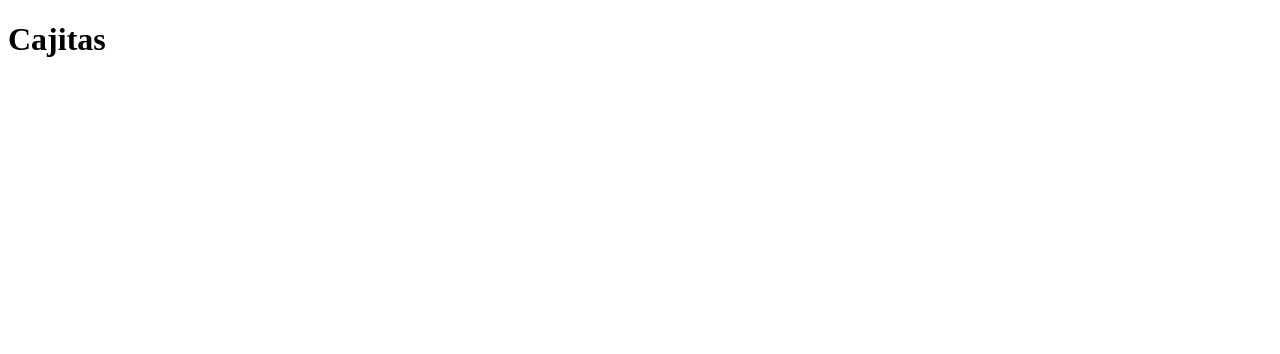
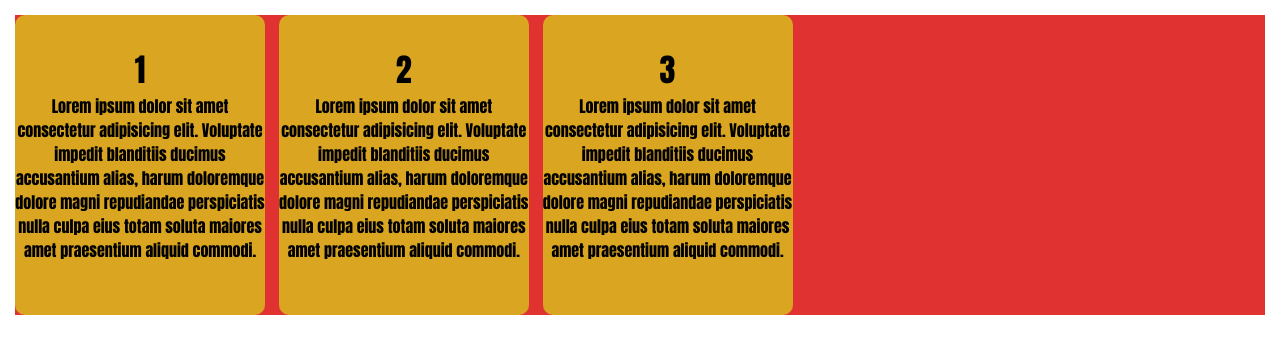
Before and after one commit to DamianCOropeza/proyecto-final, a plain HTML site: page cajitas.html in a window 1280 px wide. Drawn offline with Linux system fonts and the light colour scheme.

Commit message:
estado actual de lorem

```diff
--- a/cajitas.html
+++ b/cajitas.html
@@ -3,11 +3,31 @@
 <head>
     <meta charset="UTF-8">
     <meta name="viewport" content="width=, initial-scale=1.0">
-    <title>Document</title>
+    <title>Cajitas</title>
+    <link rel="stylesheet" href="./styles/cajitas.css">
 </head>
 <body>
     <div>
-        <h1>Cajitas</h1>
+        <main class="cajitas-main">
+            <div class="cajita">
+                <h1>1</h1>
+                <span>
+                    Lorem ipsum dolor sit amet consectetur adipisicing elit. Voluptate impedit blanditiis ducimus accusantium alias, harum doloremque dolore magni repudiandae perspiciatis nulla culpa eius totam soluta maiores amet praesentium aliquid commodi.
+                </span>
+            </div>
+            <div class="cajita">
+                <h1>2</h1>
+                <span>
+                    Lorem ipsum dolor sit amet consectetur adipisicing elit. Voluptate impedit blanditiis ducimus accusantium alias, harum doloremque dolore magni repudiandae perspiciatis nulla culpa eius totam soluta maiores amet praesentium aliquid commodi.
+                </span>
+            </div>
+            <div class="cajita">
+                <h1>3</h1>
+                <span>
+                    Lorem ipsum dolor sit amet consectetur adipisicing elit. Voluptate impedit blanditiis ducimus accusantium alias, harum doloremque dolore magni repudiandae perspiciatis nulla culpa eius totam soluta maiores amet praesentium aliquid commodi.
+                </span>
+        </div>
+        </main>
     </div>
 </body>
 </html>
--- /dev/null
+++ b/styles/cajitas.css
@@ -0,0 +1,20 @@
+* {
+    font-family: Impact, Haettenschweiler, 'Arial Narrow Bold', sans-serif;
+    margin: 0;
+    box-sizing: border-box;
+}
+.cajitas-main{
+    margin: 15px;
+    background-color: rgb(225, 50, 50);
+}
+.cajita{
+    display: inline-block;
+    width: 250px;
+    height: 300px;
+    margin-right: 10px;
+    background-color: goldenrod;
+    border-radius: 10px;
+    text-align: center;
+    padding-top: 30px;
+
+}
--- a/styles/style.css
+++ b/styles/style.css
@@ -1,3 +1,9 @@
+* {
+    font-family: Impact, Haettenschweiler, 'Arial Narrow Bold', sans-serif;
+    margin: 0;
+    box-sizing: border-box;
+}
+
 h1{
     font-size: 100px;
     padding: 50px;
```
Also changed, not shown: index.html (+2 -0 lines), tarjetas.html (+2 -4 lines).
